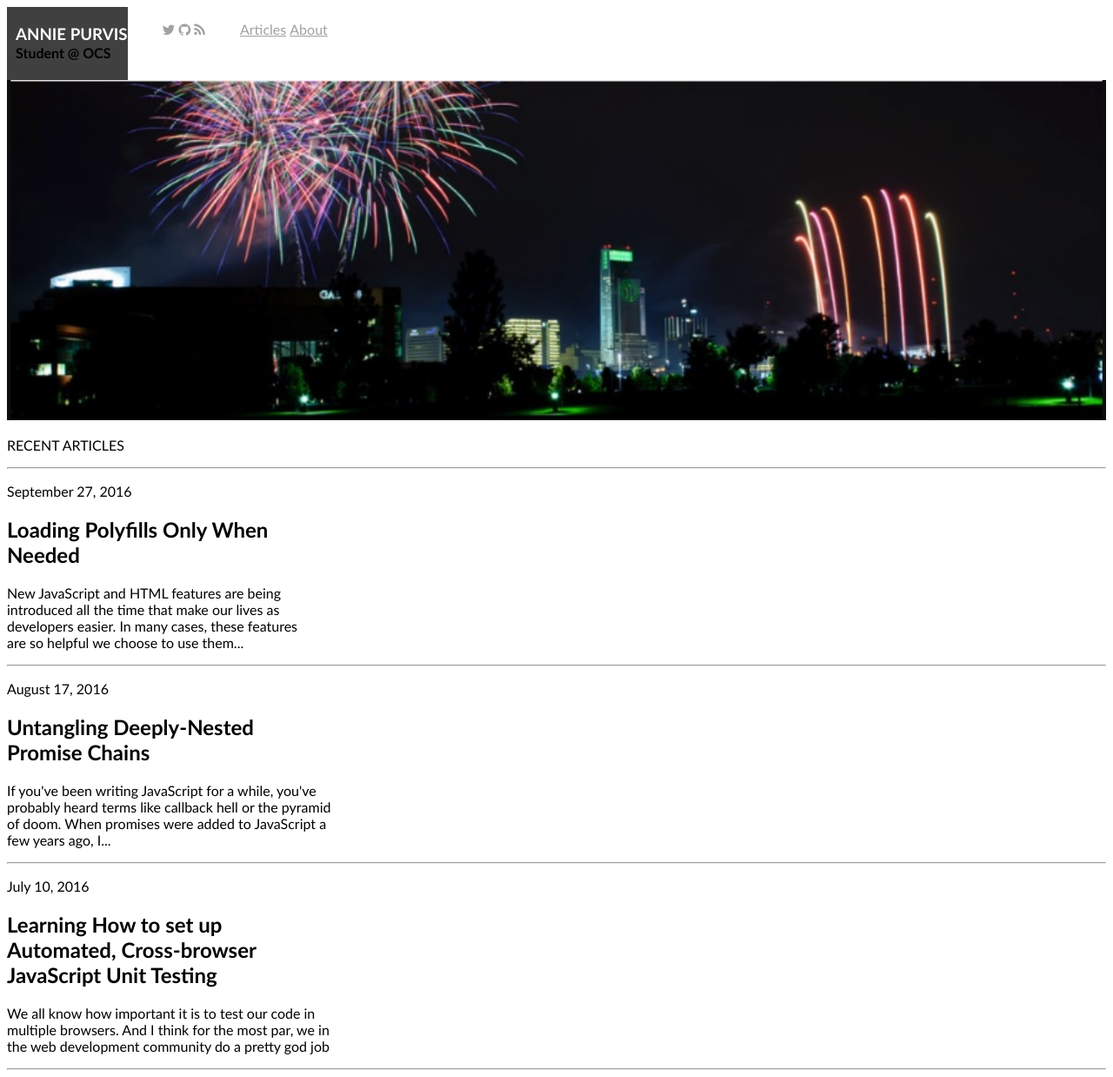
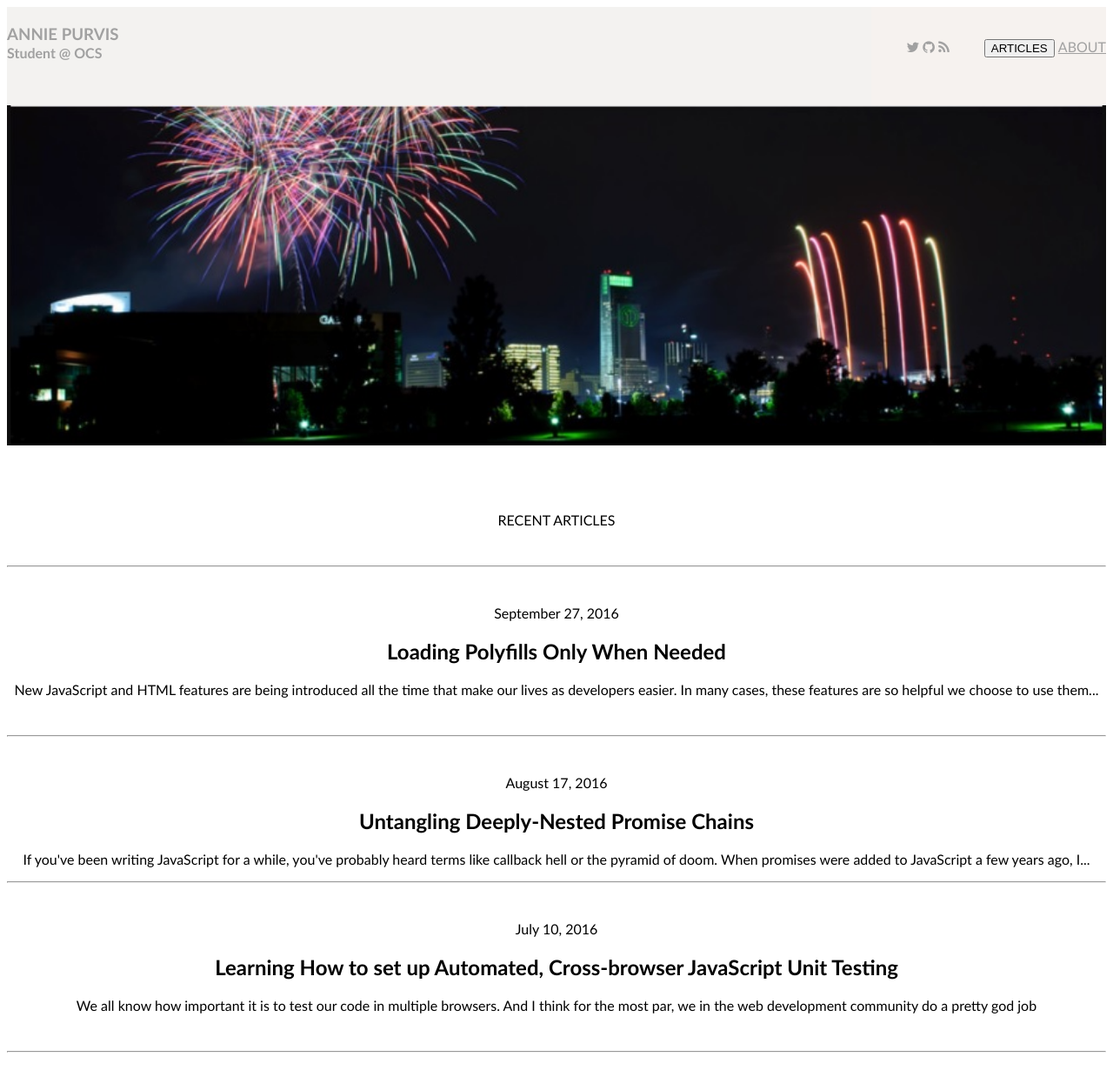
Before and after one commit to arpurvis/personal-site, a plain HTML site: page index.html in a window 1280 px wide. Shown: the whole page at 87% size. Drawn offline with Linux system fonts and the light colour scheme.

Commit message:
personal-site2

```diff
--- a/index.html
+++ b/index.html
@@ -16,7 +16,7 @@
 
         <nav>
             <div id="icons">
-            <ul >
+            <ul>
              <li><a href="https://twitter.com/?lang=en"><i class="fa fa-twitter" aria-hidden="true"></i></a></li>
              <li><a href="https://github.com/"><i class="fa fa-github" aria-hidden="true"></i></a></li>
              <li><a href="#rss"><i class="fa fa-rss" aria-hidden="true"></i></a></li>
@@ -24,49 +24,58 @@
             </div>
             <div id="words">
             <ul>
-             <li><a href="article.html">Articles</a></li>
-             <li><a href="#about">About</a></li>
+             <li><button onclick="myFunction()" class="dropbtn">ARTICLES</button>
+
+
+              </li>
+             <li><a href="#about">ABOUT</a></li>
             </ul>
             </div>
          </nav>
          </div>
         <img src="fireworks.jpg" alt="fireworks" style='height: 100%; width: 100%; object-fit: contain'/>
 
-
-
     <div class="articles">
+      <br>
+      <br>
+      <br>
       <p>RECENT ARTICLES</p>
+      <br>
       <hr>
       </div>
-    <div>
+    <div class="articles">
+        <br>
         <p>September 27, 2016</p>
-        <h2>Loading Polyfills Only When <br>
-        Needed</h2>
-        <p>New JavaScript and HTML features are being<br>
-        introduced all the time that make our lives as<br>
-        developers easier. In many cases, these features<br>
+        <h2>Loading Polyfills Only When Needed</h2>
+        <p>New JavaScript and HTML features are being
+        introduced all the time that make our lives as
+        developers easier. In many cases, these features
         are so helpful we choose to use them...</p>
+        <br>
         <hr>
     </div>
-    <div>
+    <div class="articles">
+        <br>
         <p>August 17, 2016</p>
-        <h2>Untangling Deeply-Nested<br>
-        Promise Chains</h2>
-        <p>If you've been writing JavaScript for a while, you've<br>
-           probably heard terms like callback hell or the pyramid<br>
-           of doom. When promises were added to JavaScript a<br>
+        <h2>Untangling Deeply-Nested Promise Chains</h2>
+        <p>If you've been writing JavaScript for a while, you've
+           probably heard terms like callback hell or the pyramid
+           of doom. When promises were added to JavaScript a
            few years ago, I...
+           <br>
         </p>
         <hr>
     </div>
-    <div>
+    <div class="articles">
+        <br>
         <p>July 10, 2016</p>
-        <h2>Learning How to set up<br>
-           Automated, Cross-browser<br>
+        <h2>Learning How to set up
+           Automated, Cross-browser
            JavaScript Unit Testing</h2>
-        <p>We all know how important it is to test our code in<br>
-           multiple browsers. And I think for the most par, we in <br>
+        <p>We all know how important it is to test our code in
+           multiple browsers. And I think for the most par, we in
            the web development community do a pretty god job</p>
+        <br>
         <hr>
     </div>
     </body>
--- a/style.css
+++ b/style.css
@@ -2,11 +2,10 @@
 
 }
 body {
-        background-color: #fff;
+
         font-family: "Trebuchet MS", Helvetica, sans-serif;
 }
 #header{
-    padding-left: 10px;
     background-color: #404040;
     padding-bottom: 1px;
     padding-top: 1px;
@@ -19,21 +18,23 @@ body {
  padding-top: -20px;
 }
 nav{
-     background-color: #F6F2EF
-     height: 113px ;
      display: flex;
+     background-color: #F6F2EF;
+     height: 113px;
      justify-content: space-between;
 }
+
 li{
     display: inline;
     list-style-type: none;
 }
-.icons{
-    margin-top: 42px;
-    padding-left: 0;
+#icons{
+    margin-top: 20px;
+    text-align: left;
+
 }
-.words{
-    margin-top: 42px;
+#words{
+    margin-top: 20px;
     text-align: right;
 }
 a{
@@ -42,13 +43,28 @@ color: #A1A1A1;
 a:hover{
     color: red;
 }
+    a:visit{
+        color: blue;
+    }
+
 @media (min-width: 481px) {
+
     #div1{
-     background-color: #F6F2EF
-     height: 113px ;
         display: flex;
+        justify-content: space-between;
+        background-color: #F3F2F0;
+        color: #A1A1A1;
     }
-#icons{
+    #header{
+        background-color: #F3F2F0;
 
     }
+    #name{
+        color: #A1A1A1;
+
     }
+    .articles{
+         text-align: center;
+
+
+    }
```
Also changed, not shown: track.css (added). Lines whose indentation alone changed are shown as unchanged.
